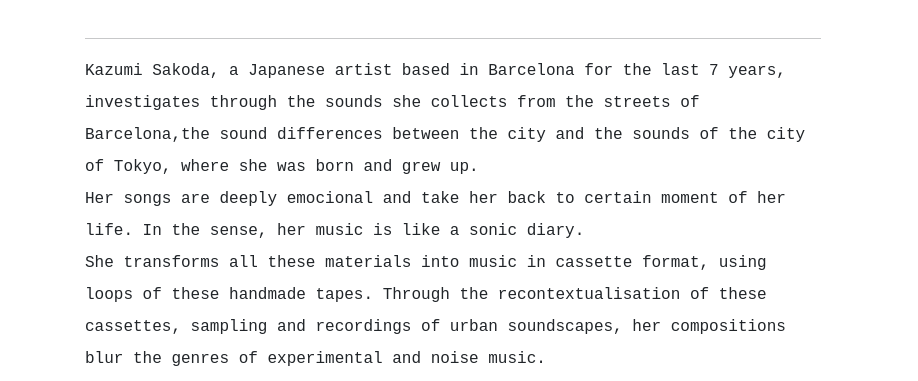
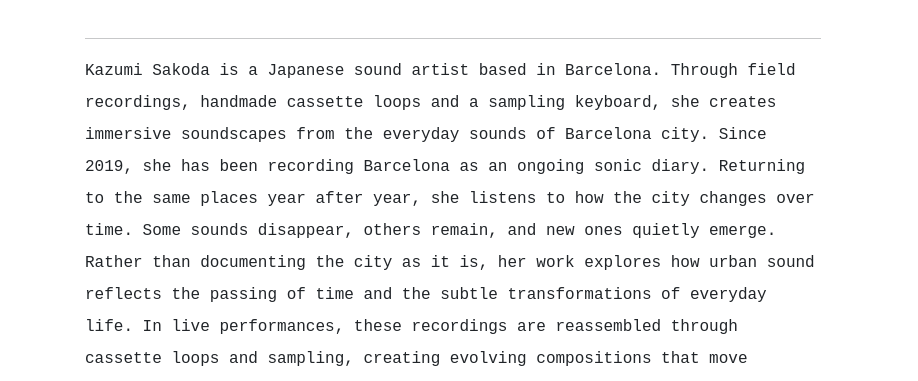
Before and after one commit to yusuke85/kazumi_hp, a React (Create React App) app: page /Bio in a window 1280 px wide. Shown: the part 568-949 px from the top of the page, without its empty margins (187-1105 px from the left). Built offline with nearby package versions, Linux system fonts and the light colour scheme; no server answers.

Commit message:
Chang the Bio, LP and Music

```diff
--- a/src/Component/Bio.js
+++ b/src/Component/Bio.js
@@ -20,17 +20,12 @@ const Bio = () => {
           <h3>BIO</h3>
           <hr />
           <p className="text-center">
-            Kazumi Sakoda, a Japanese artist based in Barcelona for the last 7
-            years, investigates through the sounds she collects from the streets
-            of Barcelona,the sound differences between the city and the sounds
-            of the city of Tokyo, where she was born and grew up. <br />
-            Her songs are deeply emocional and take her back to certain moment of her life. In the sense, her music is like a sonic diary.<br />
-            She transforms all these materials into music in cassette format,
-            using loops of these handmade tapes. Through the recontextualisation
-            of these cassettes, sampling and recordings of urban soundscapes,
-            her compositions blur the genres of experimental and noise music.<br />
-            <br />
-            Alongside her solo work, Kazumi has been actively collaborating with other artists since 2024, one of which is the noise band "ffoorreevveerrmmoorree" which includes the Super 8mm video artist BORI and guitarist VRAJA.
+          Kazumi Sakoda is a Japanese sound artist based in Barcelona.
+          Through field recordings, handmade cassette loops and a sampling keyboard, she creates immersive soundscapes from the everyday sounds of Barcelona city.
+          Since 2019, she has been recording Barcelona as an ongoing sonic diary. Returning to the same places year after year, she listens to how the city changes over time. Some sounds disappear, others remain, and new ones quietly emerge.
+          Rather than documenting the city as it is, her work explores how urban sound reflects the passing of time and the subtle transformations of everyday life.
+          In live performances, these recordings are reassembled through cassette loops and sampling, creating evolving compositions that move between ambient, experimental and noise music.
+
 
           </p>
           <h3>Installation</h3>
@@ -113,6 +108,7 @@ const Bio = () => {
           <h3>Live / Work</h3>
           <hr />
           <p className="text-center">
+          2026   “Sampling barcelona for Komuso”, Komuso, Barcelona<br />
           2026   “Sampling barcelona 2022-2023”, La Automatica, Barcelona<br />
           2025   “dorops” for the film "Solo la sombra" directed by Enric Ribes<br />
           2024   “Sampling barcelona 2023”, La terraza, Barcelona<br />
--- a/src/Component/LandingPage.js
+++ b/src/Component/LandingPage.js
@@ -33,7 +33,7 @@ const LandingPage = ({ playing, setPlaying }) => {
   return (
     <>
     <div class="sample01">
- { <p>Next ※Barcelona※ 3/5 en Komuso ( Poble nou ) 14:00 start</p> }
+ { <p> Next 15 / 7 Barcelona en oblicuo hi-fi bar , 21 / 8 Pratdip DIGIT Festival </p> }
  </div>
 
       <h2 id="pleaseClick">Please click on the images!!</h2>
--- a/src/Component/Music.js
+++ b/src/Component/Music.js
@@ -66,7 +66,7 @@ function Music() {
               <div className="card-body" id="sb2023">
                 <h5 className="card-title">2024 “Sampling Barcelona 2023”</h5>
                 <p className="card-text">
-                This was released by Zona Watusa Label.<br />
+                Released by Zona Watusa Label.<br />
                 Mastered by Nick Klein<br />
                 Cover design by Studio Denk<br />
                 Cover photo by Elo Vázquez<br />
@@ -93,8 +93,8 @@ function Music() {
               <div className="card-body">
                 <h5 className="card-title">2023 “Listen To The Land Until It Becomes Your Body”</h5>
                 <p className="card-text">
-                This is the sound diary for 2022. It was released by Zona Watusa Label.
-                Cover design by Urbild Editions.<br />
+                Sampling Barcelona 2022. Released by Zona Watusa Label.
+                Cover design: Urbild Editions.<br />
 
                 </p>
               </div>
@@ -143,7 +143,7 @@ function Music() {
               <div className="card-body">
                 <h5 className="card-title">2022 "Lantern"</h5>
                 <p className="card-text">
-                  This is “Sampling Barcelona 2021”.< br/>
+                  Sampling Barcelona 2021.< br/>
                   Inspired by Asako Yuzuki's novel "Lantern", I composed it for
                   International Women's Day.
                 </p>
@@ -194,8 +194,7 @@ function Music() {
               <div className="card-body">
                 <h5 className="card-title">2020 "being alive" with Noman </h5>
                 <p className="card-text">
-                  Sometimes I musically feel the sounds of the city. I made this
-                  song through Zoom with Norman in Tokyo during the pandemic.
+                Created with Noman between Barcelona and Tokyo during the pandemic. A collaboration shaped by distance and the changing sounds of two cities.
                 </p>
               </div>
             </div>
```
